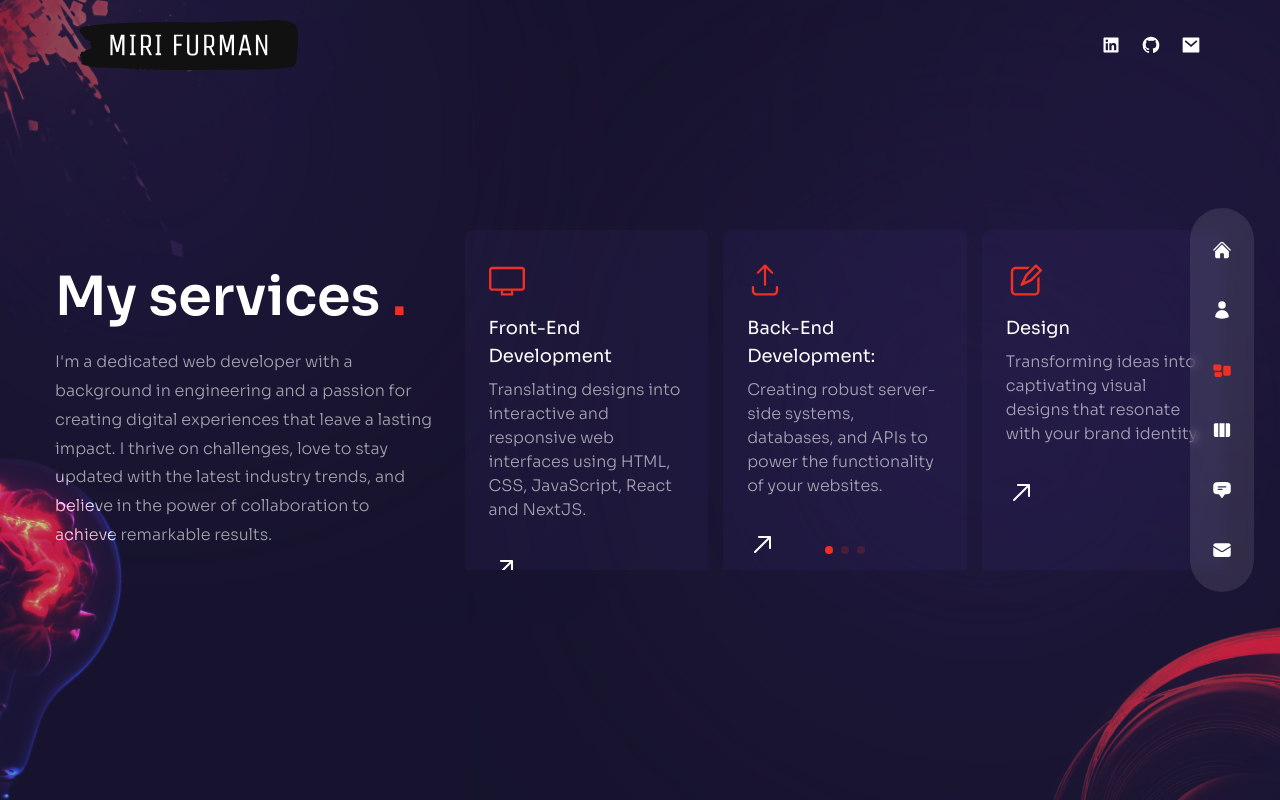
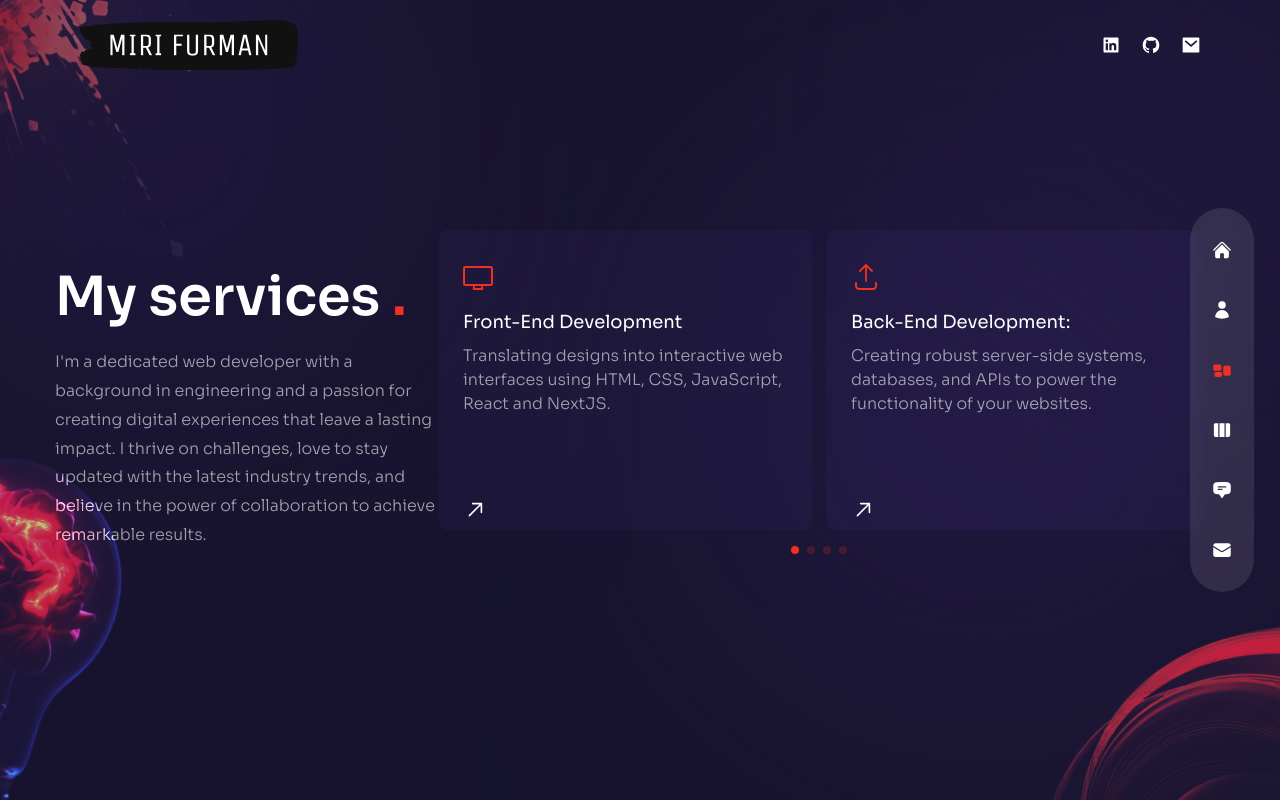
Before and after one commit to MiriFurman1/Portfolio-website, a Next.js app: page /services in a window 1280 px wide. Built offline with nearby package versions, Linux system fonts and the light colour scheme.

Commit message:
fix slide size and slider location

```diff
--- a/components/ServiceSlider.js
+++ b/components/ServiceSlider.js
@@ -10,7 +10,7 @@ const serviceData = [
   {
     icon: <RxDesktop />,
     title: 'Front-End Development',
-    description: 'Translating designs into interactive and responsive web interfaces using HTML, CSS, JavaScript, React and NextJS.',
+    description: 'Translating designs into interactive web interfaces using HTML, CSS, JavaScript, React and NextJS.',
   },
   {
     icon: <RxUpload />,
@@ -40,31 +40,36 @@ const ServiceSlider = () => {
       slidesPerView: 1,
       spaceBetween: 15,
     },
-    700: {
+    768: {
+      slidesPerView: 2,
+      spaceBetween: 15,
+    },
+
+    1360: {
       slidesPerView: 3,
       spaceBetween: 15,
     },
-
   }}
     freeMode={true}
     pagination={{
       clickable: true
     }}
     modules={[FreeMode, Pagination]}
-    className="h-[240px] sm:h-[340px]"
+    className="h-[350px] sm:h-[340px] "
   >
     {serviceData.map((item, index) => {
       return (<SwiperSlide key={index}>
-        <div className="bg-[rgba(65,47,123,0.15)] h-max rounded-lg px-6 py-8 flex sm:flex-col gap-x-6 sm:gap-x-0 group cursor-pointer hover:bg-[rgba(89,65,169,0.15)] transition-all duration-300 xl:h-[350px]">
-          <div className="text-4xl text-accent mb-4">{item.icon}</div>
+        <div className="bg-[rgba(65,47,123,0.15)] h-[300px] rounded-lg px-6 py-8 flex sm:flex-col gap-x-6 sm:gap-x-0 group cursor-pointer hover:bg-[rgba(89,65,169,0.15)] transition-all duration-300 ">
+          <div className="text-3xl text-accent mb-4">{item.icon}</div>
           <div className="mb-8">
             <div className="mb-2 text-lg">{item.title}</div>
             <p className="max-w-[350px] leading-normal">{item.description}</p>
+            <div className="text-2xl absolute bottom-12">
+              <RxArrowTopRight className="group-hover:rotate-45 group-hover:text-accent transition-all duration-300" />
+            </div>
           </div>
 
-          <div className="text-3xl">
-          <RxArrowTopRight className="group-hover:rotate-45 group-hover:text-accent transition-all duration-300"/>
-          </div>
+
 
         </div>
       </SwiperSlide>
--- a/pages/services/index.js
+++ b/pages/services/index.js
@@ -5,18 +5,18 @@ import { motion } from 'framer-motion';
 import {fadeIn} from '../../variants'
 
 const Services = () => {
-  return <div className='h-full bg-primary/30 py-36 flex items-center'>
+  return <div className='h-full bg-primary/30 py-36 flex items-center '>
     <Circles/>
     <div className='container mx-auto'>
-      <div className='flex flex-col xl:flex-row gap-x-8'>
+      <div className='flex flex-col xl:flex-row gap-x-8]'>
         {/* text */}
-        <div className='text-center flex xl:w-[30vw] flex-col lg:text-left mb-4 xl:mb-0'>
+        <div className='text-center flex xl:w-[30vw] flex-col lg:text-left mb-4 xl:mb-0 ' >
           <motion.h2 variants={fadeIn('up',0.2)} initial="hidden" animate="show" exit="hidden" className='h2 xl:mt-8'>My services <span className='text-accent'>.</span></motion.h2>
           <motion.p variants={fadeIn('up',0.4)} initial="hidden" animate="show" exit="hidden" className='mb-4 max-w-[400px] mx-auto lg:mx-0'>I&apos;m a dedicated web developer with a background in engineering and a passion for creating digital experiences that leave a lasting impact. I thrive on challenges, love to stay updated with the latest industry trends, and believe in the power of collaboration to achieve remarkable results.
           </motion.p>
         </div>
         {/* slider */}
-        <motion.div variants={fadeIn('down',0.6)} initial="hidden" animate="show" exit="hidden" className='w-full xl:max-w-[65%]'>
+        <motion.div variants={fadeIn('down',0.6)} initial="hidden" animate="show" exit="hidden" className='w-full xl:max-w-[65%] '>
         <ServiceSlider/>
         </motion.div>
 
```
